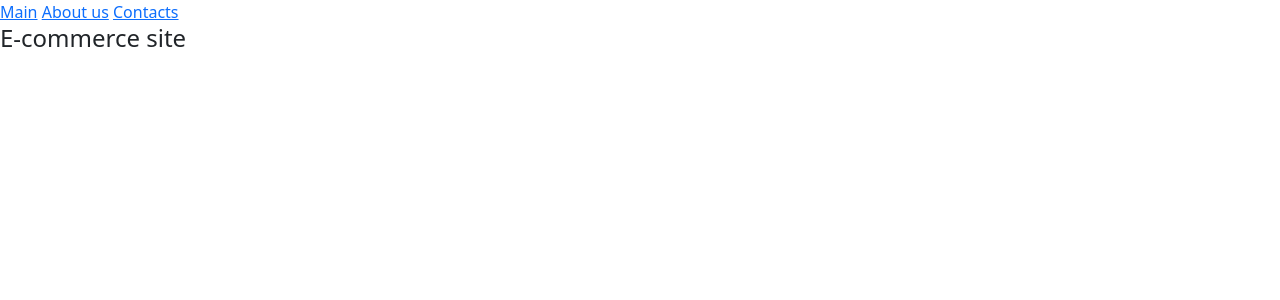
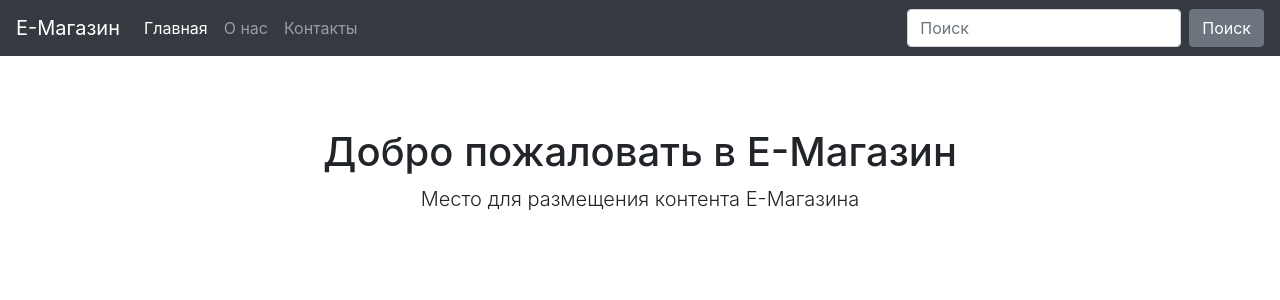
Before and after one commit to thinknetica-django-lab-01/ivnnkt, a Django app: page / in a window 1280 px wide. Shown: the top 300 px of the page. Run offline with Django 3.2, Linux system fonts and the light colour scheme; some libraries are stand-ins or nearby versions.

Commit message:
поключил статику, настроил внешний вид шаблона base.html, добавил настройки .css, исправил опечатку

```diff
--- /dev/null
+++ b/e_commerce/main/static/main/css/style.css
@@ -0,0 +1,19 @@
+
+body {
+  padding-top: 5rem;
+  background: #FFFFFF;
+}
+.starter-template {
+  padding: 3rem 1.5rem;
+  text-align: center;
+}
+
+.lead {
+    font-size: 1.25rem;
+    font-weight: 300;
+}
+
+p {
+    margin-top: 0;
+    margin-bottom: 1rem;
+}
--- a/e_commerce/main/templates/main/base.html
+++ b/e_commerce/main/templates/main/base.html
@@ -1,21 +1,78 @@
-<!DOCTYPE html>
-<html lang="en">
+{% load static %}
+
+
+<!doctype html>
+<html lang="ru">
 <head>
     <meta charset="UTF-8">
+    <meta name="viewport" content="width=device-width, initial-scale=1, shrink-to-fit=no">
     <title>{% block title %}{% endblock %}</title>
-    <link href="https://cdn.jsdelivr.net/npm/bootstrap@5.0.0-beta1/dist/css/bootstrap.min.css" rel="stylesheet" integrity="sha384-giJF6kkoqNQ00vy+HMDP7azOuL0xtbfIcaT9wjKHr8RbDVddVHyTfAAsrekwKmP1" crossorigin="anonymous">
+    <link rel="stylesheet" href=https://stackpath.bootstrapcdn.com/bootstrap/4.5.2/css/bootstrap.min.css>
+    <link rel="stylesheet" type="text/css" href="{% static 'main/css/style.css' %}">
+
+    <style>
+      .bd-placeholder-img {
+        font-size: 1.125rem;
+        text-anchor: middle;
+        -webkit-user-select: none;
+        -moz-user-select: none;
+        -ms-user-select: none;
+        user-select: none;
+      }
+
+      @media (min-width: 768px) {
+        .bd-placeholder-img-lg {
+          font-size: 3.5rem;
+        }
+      }
+    </style>
 </head>
 <body>
-    <header>
-        <a href="/">Main</a>
-		<a href="about">About us</a>
-		<a href="contact">Contacts</a>
-	</header>
-    <main>
-        <div class="conteiner">
-            {% block content %}
-            {% endblock %}
+    <nav class="navbar navbar-expand-md navbar-dark bg-dark fixed-top">
+        <a class="navbar-brand" href="/">Е-Магазин</a>
+        <button class="navbar-toggler" type="button" data-toggle="collapse" data-target="#navbarsExampleDefault" aria-controls="navbarsExampleDefault" aria-expanded="false" aria-label="Toggle navigation">
+            <span class="navbar-toggler-icon"></span>
+        </button>
+
+        <div class="collapse navbar-collapse" id="navbarsExampleDefault">
+            <ul class="navbar-nav mr-auto">
+              <li class="nav-item active">
+                <a class="nav-link" href="/">Главная <span class="sr-only">(current)</span></a>
+              </li>
+              <li class="nav-item">
+                <a class="nav-link" href="/about">О нас</a>
+              </li>
+              <li class="nav-item">
+                <a class="nav-link" href="/contact">Контакты</a>
+              </li>
+<!--                ссылка с раскрывающимся списком ссылок-->
+<!--              <li class="nav-item dropdown">-->
+<!--                <a class="nav-link dropdown-toggle disabled" href="#" id="dropdown01" data-toggle="dropdown" aria-haspopup="true" aria-expanded="false" tabindex="-1" aria-disabled="true">Dropdown</a>-->
+<!--                <div class="dropdown-menu" aria-labelledby="dropdown01">-->
+<!--                  <a class="dropdown-item" href="#">Action</a>-->
+<!--                  <a class="dropdown-item" href="#">Another action</a>-->
+<!--                  <a class="dropdown-item" href="#">Something else here</a>-->
+<!--                </div>-->
+<!--              </li>-->
+            </ul>
+            <form class="form-inline my-2 my-lg-0">
+              <input class="form-control mr-sm-2" type="text" placeholder="Поиск" aria-label="Поиск">
+              <button class="btn btn-secondary my-2 my-sm-0" type="submit">Поиск</button>
+            </form>
         </div>
+    </nav>
+
+    <main role="main" class="container">
+
+      <div class="starter-template">
+        {% block content %}
+        {% endblock %}
+      </div>
+
     </main>
+    <script src="https://code.jquery.com/jquery-3.4.1.slim.min.js" integrity="sha384-J6qa4849blE2+poT4WnyKhv5vZF5SrPo0iEjwBvKU7imGFAV0wwj1yYfoRSJoZ+n" crossorigin="anonymous"></script>
+    <script>window.jQuery || document.write('<script src="/docs/4.4/assets/js/vendor/jquery.slim.min.js"><\/script>')</script>
+    <script src="https://cdn.jsdelivr.net/npm/bootstrap@5.0.0-beta1/dist/js/bootstrap.bundle.min.js" integrity="sha384-ygbV9kiqUc6oa4msXn9868pTtWMgiQaeYH7/t7LECLbyPA2x65Kgf80OJFdroafW" crossorigin="anonymous"></script>
 </body>
+
 </html>
--- a/e_commerce/main/templates/main/index.html
+++ b/e_commerce/main/templates/main/index.html
@@ -1,9 +1,10 @@
 {% extends 'main/base.html' %}
 
 {% block title %}
-E-commerce
+Е-Магазин
 {% endblock %}
 
 {% block content %}
-    <h4>E-commerce site</h4>
+    <h1>Добро пожаловать в Е-Магазин</h1>
+    <p class="lead">Место для размещения контента Е-Магазина</p>
 {% endblock %}
```
Also changed, not shown: e_commerce/e_commerce/settings.py (+6 -2 lines), e_commerce/db.sqlite3, 1 other file.
